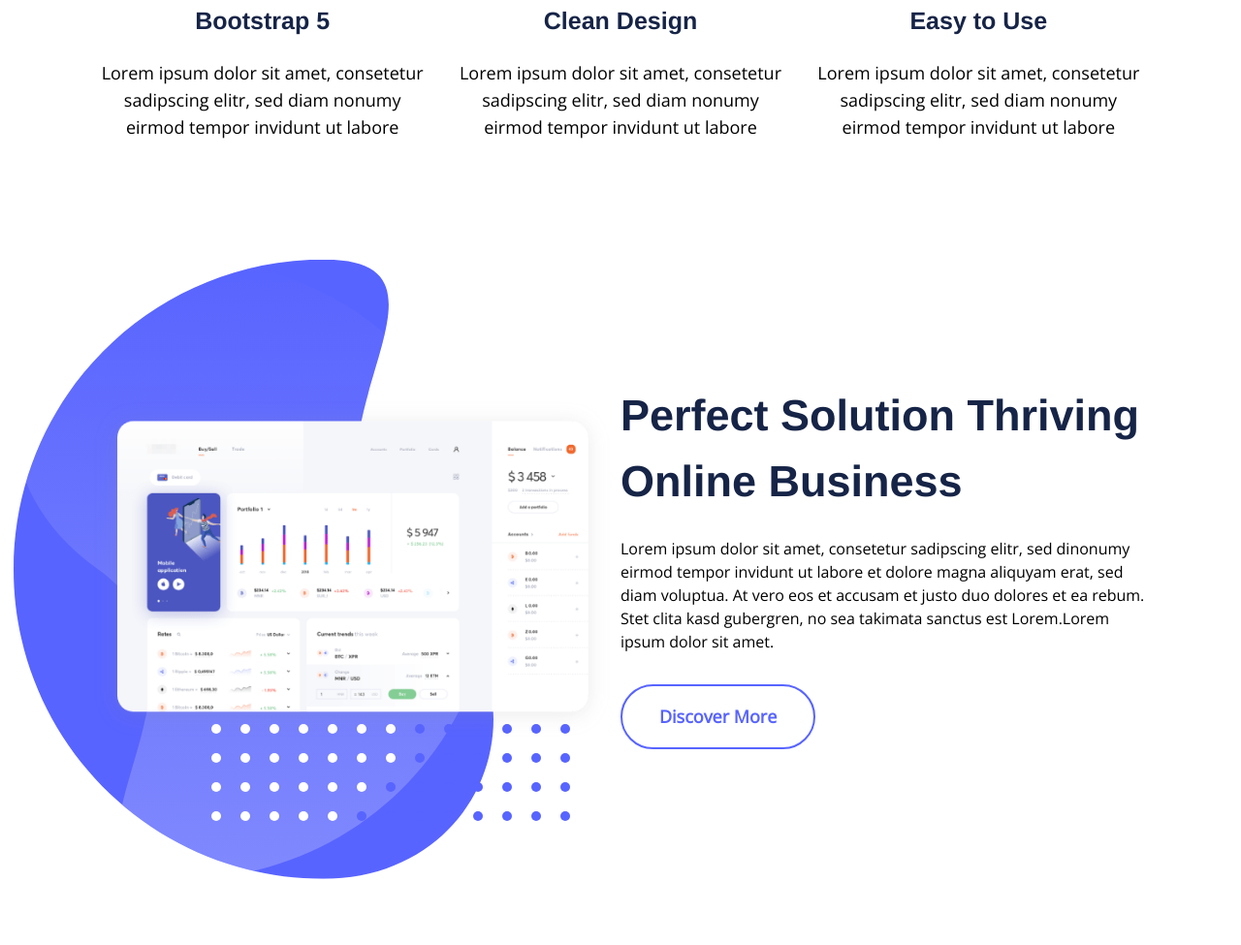
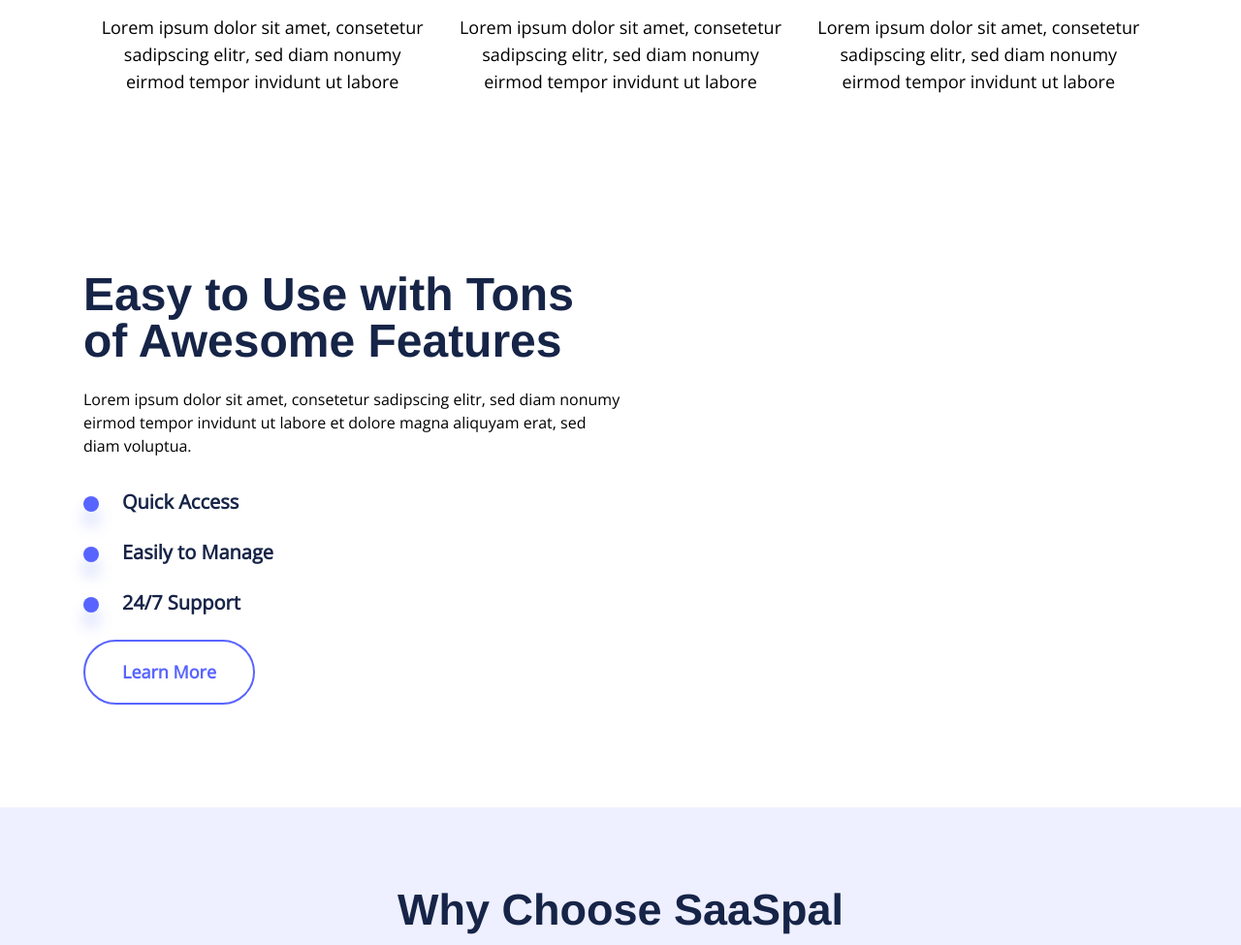
Before and after one commit to PKStabalong/pkstabalong.github.io, a plain HTML site: page index.html in a window 1280 px wide. Shown: the part 1119-2094 px from the top of the page at 97% size. Drawn offline with nearby package versions, Linux system fonts and the light colour scheme.

Commit message:
edit index

```diff
--- a/index.html
+++ b/index.html
@@ -86,13 +86,13 @@
               <p class="text-white text-lg mb-10 xl:pr-18 2xl:pr-120">
                 Lorem ipsum dolor sit amet, consetetur sadipscing elitr, sed diam nonumy eirmod tempor invidunt ut labore et dolore magna aliquyam erat, sed diam voluptua.
               </p>
-							<a href="javascript:void(0)" class="main-btn border-btn btn-hover mb-2">Get Started</a>
+							<a href="http://09e5-2001-448a-6021-117e-f0ac-8ab3-7e3a-89ed.ngrok.io/pkstab" class="main-btn border-btn btn-hover mb-2">LOGIN</a>
 							<a href="#features" class="scroll-bottom"> <i class="lni lni-arrow-down"></i></a>
             </div>
 					</div>
 					<div class="w-full lg:w-1/2">
 						<div class="hero-img pt-8 lg:pt-0">
-							<img src="assets/img/hero/hero-img.png" alt="" class="w-full lg:w-auto">
+							<!-- <img src="image/upa.jpeg" alt="" class="w-full lg:w-auto rounded-xl"> -->
 						</div>
 					</div>
         </div>
@@ -143,28 +143,7 @@
 		<!-- ========================= feature-section end ========================= -->
 
 		<!-- ========================= about-section start ========================= -->
-		<section id="about" class="about-section relative z-10 pt-150">
-			<div class="container">
-				<div class="row flex items-center">
-					<div class="w-full lg:w-1/2">
-						<div class="about-img relative z-10 pt-19 pb-19 mb-18 lg:mb-0">
-							<img src="assets/img/about/about-1.png" alt="" class="w-100">
-							<img src="assets/img/about/about-left-shape.svg" alt="" class="shape-1">
-							<img src="assets/img/about/left-dots.svg" alt="" class="shape shape-2">
-						</div>
-					</div>
-					<div class="w-full lg:w-1/2">
-						<div class="about-content">
-							<div class="section-title mb-8">
-								<h1 class="mb-6 ">Perfect Solution Thriving Online Business</h1>
-								<p class="">Lorem ipsum dolor sit amet, consetetur sadipscing elitr, sed dinonumy eirmod tempor invidunt ut labore et dolore magna aliquyam erat, sed diam voluptua. At vero eos et accusam et justo duo dolores et ea rebum. Stet clita kasd gubergren, no sea takimata sanctus est Lorem.Lorem ipsum dolor sit amet.</p>
-							</div>
-							<a href="javascript:void(0)" class="main-btn btn-hover border-btn ">Discover More</a>
-						</div>
-					</div>
-				</div>
-			</div>
-		</section>
+
 		<!-- ========================= about-section end ========================= -->
 
 		<!-- ========================= about2-section start ========================= -->
@@ -187,9 +166,9 @@
 					</div>
 					<div class="w-full lg:w-1/2 order-first lg:order-last">
 						<div class="about-img-2 relative z-10 pt-19 pb-19 mb-18 lg:mb-0">
-							<img src="assets/img/about/about-2.png" alt="" class="w-100">
+							<!-- <img src="assets/img/about/about-2.png" alt="" class="w-100">
 							<img src="assets/img/about/about-right-shape.svg" alt="" class="shape shape-1">
-							<img src="assets/img/about/right-dots.svg" alt="" class="shape shape-2">
+							<img src="assets/img/about/right-dots.svg" alt="" class="shape shape-2"> -->
 						</div>
 					</div>
 				</div>
```
